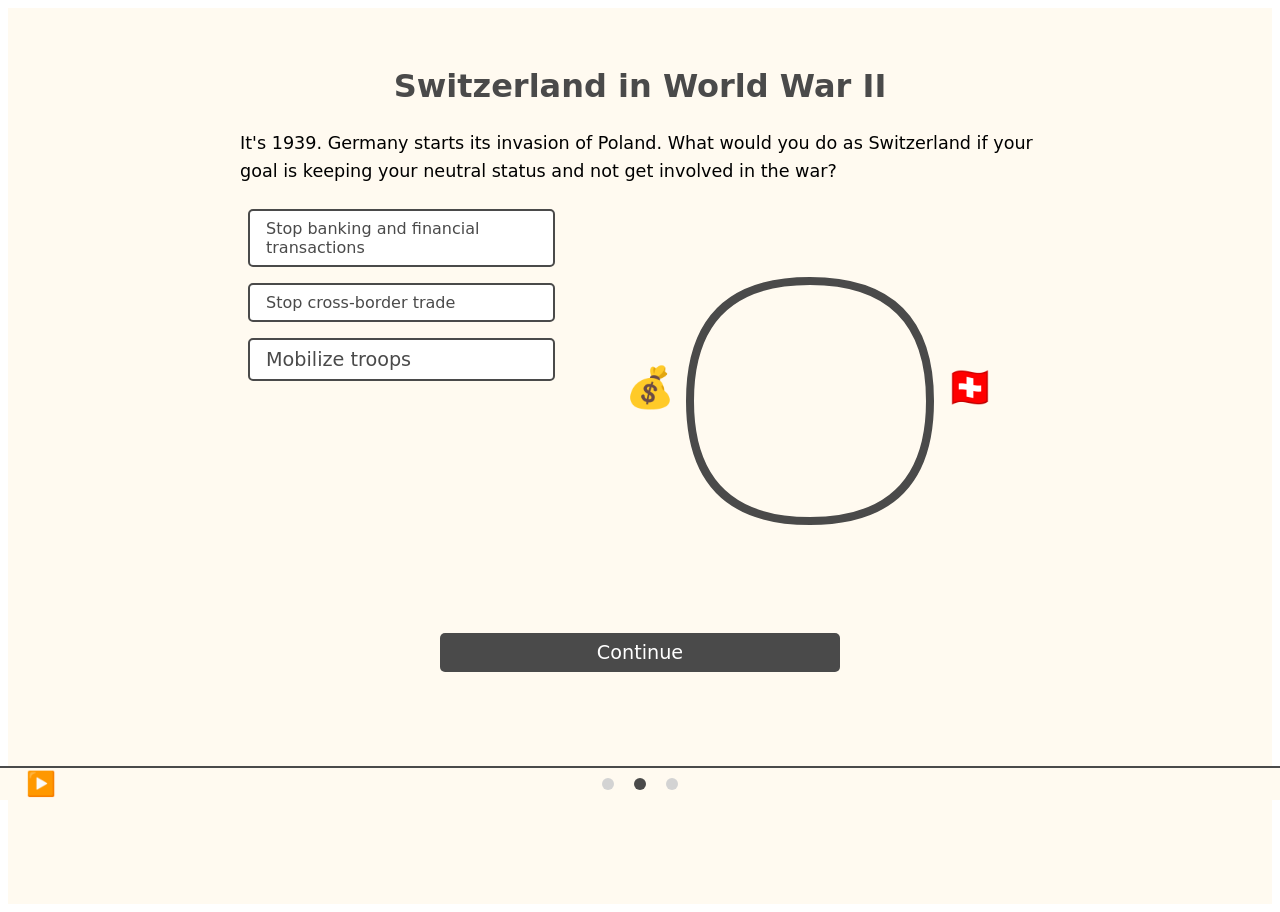
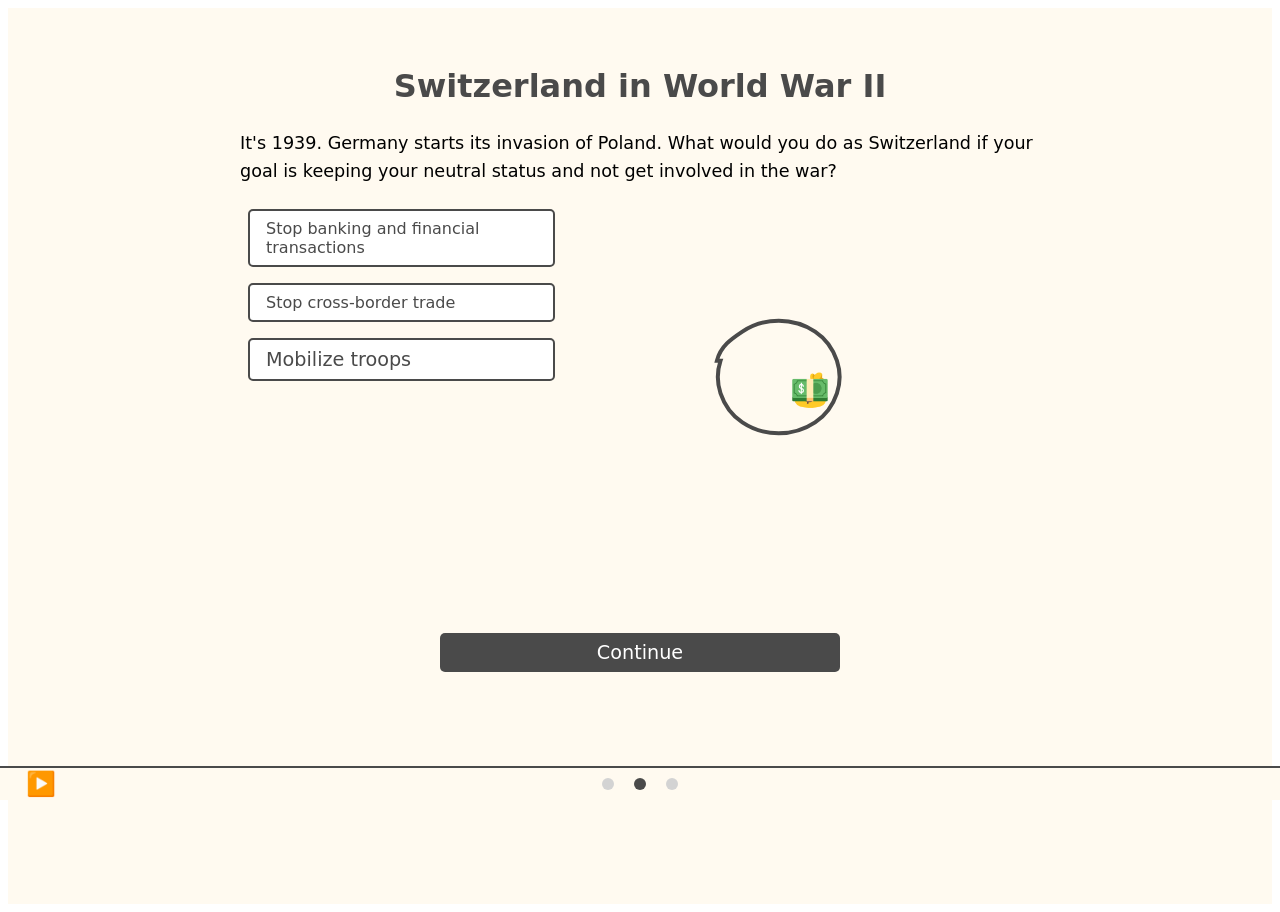
Before and after one commit to danielfetz/testexplorable, a React (Create React App) app: page / in a window 1280 px wide. Both pictures are taken after a click on the button "Next". Built offline with nearby package versions, Linux system fonts and the light colour scheme.

Commit message:
Update SwitzerlandWWIIExplanation.jsx

```diff
--- a/src/SwitzerlandWWIIExplanation.jsx
+++ b/src/SwitzerlandWWIIExplanation.jsx
@@ -80,26 +80,26 @@ const NavigationBar = ({ currentStage, onNavigate, isMusicPlaying, toggleMusic }
 const SwitzerlandMap = ({ stopBanking }) => (
   <svg viewBox="0 0 100 100" style={{ width: '100%', maxWidth: '400px', margin: '0 auto', display: 'block' }}>
     <path
-      d="M20,50 C20,30 30,20 50,20 C70,20 80,30 80,50 C80,70 70,80 50,80 C30,80 20,70 20,50 Z"
+      d="M26.727 39.91c0.909-3.637 3.637-5.455 6.364-7.273 2.727-1.818 5.455-2.727 9.091-2.727 3.636 0 6.364 0.909 9.091 2.727 2.727 1.818 4.546 4.546 5.455 7.273 0.909 2.727 0.909 5.455 0 8.182-0.909 2.727-2.728 5.455-5.455 7.273-2.727 1.818-5.455 2.727-9.091 2.727-3.636 0-6.364-0.909-9.091-2.727-2.727-1.818-4.546-4.546-5.455-7.273-0.909-2.727-0.909-5.455 0-8.182z"
       fill="#fffaf0"
       stroke="#4a4a4a"
-      strokeWidth="2"
+      strokeWidth="1"
     />
     {!stopBanking && (
       <g>
-        <text x="10" y="50" fontSize="10" textAnchor="middle">
-          <tspan x="10" dy="0">💰</tspan>
+        <text x="50" y="50" fontSize="8" textAnchor="middle">
+          <tspan x="50" dy="0">💰</tspan>
           <animateMotion
-            path="M10,50 L90,50"
-            dur="3s"
+            path="M0,50 L50,50"
+            dur="2s"
             repeatCount="indefinite"
           />
         </text>
-        <text x="90" y="50" fontSize="10" textAnchor="middle">
-          <tspan x="90" dy="0">🇨🇭</tspan>
+        <text x="50" y="50" fontSize="8" textAnchor="middle">
+          <tspan x="50" dy="0">💵</tspan>
           <animateMotion
-            path="M90,50 L10,50"
-            dur="3s"
+            path="M50,50 L100,50"
+            dur="2s"
             repeatCount="indefinite"
           />
         </text>
```
